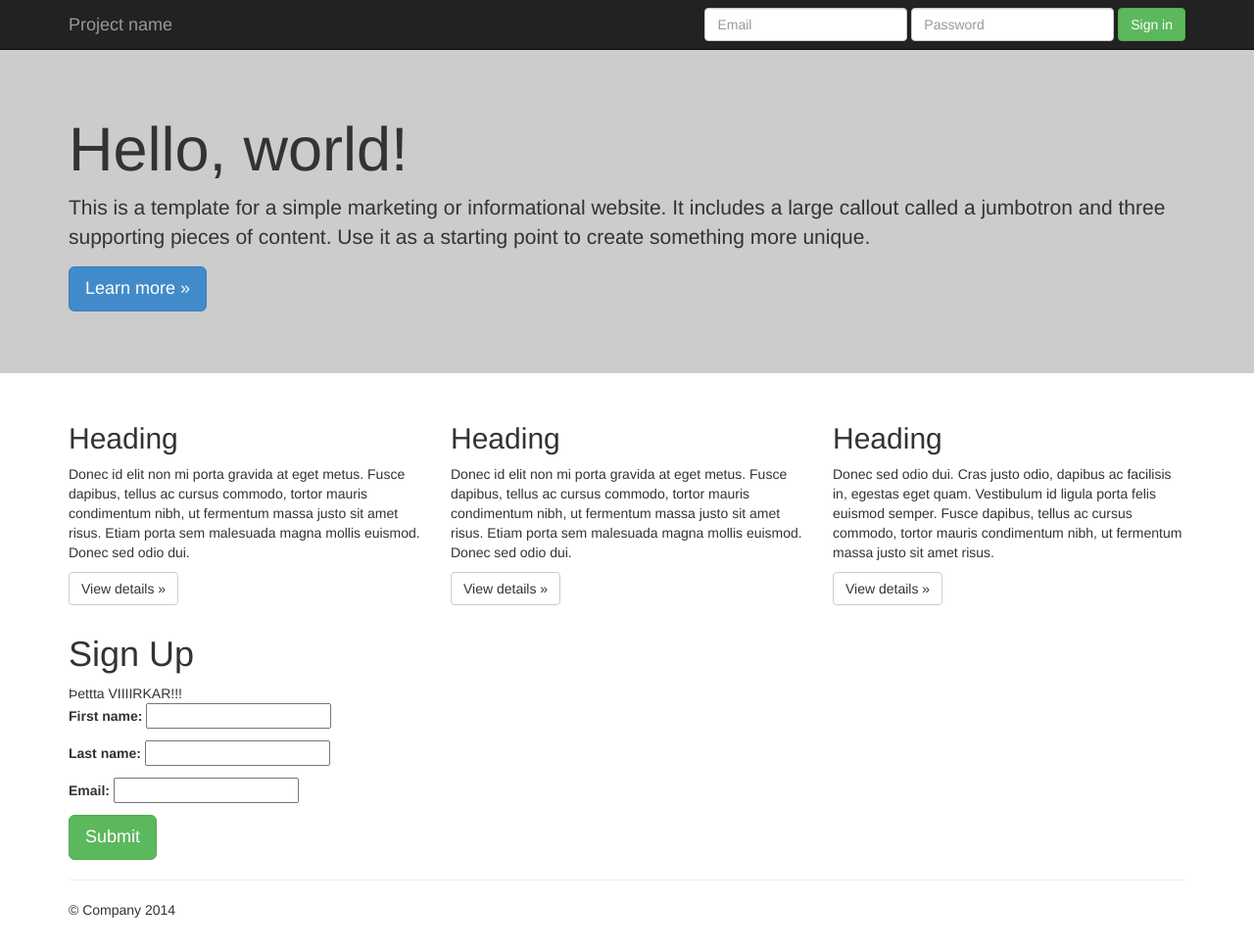
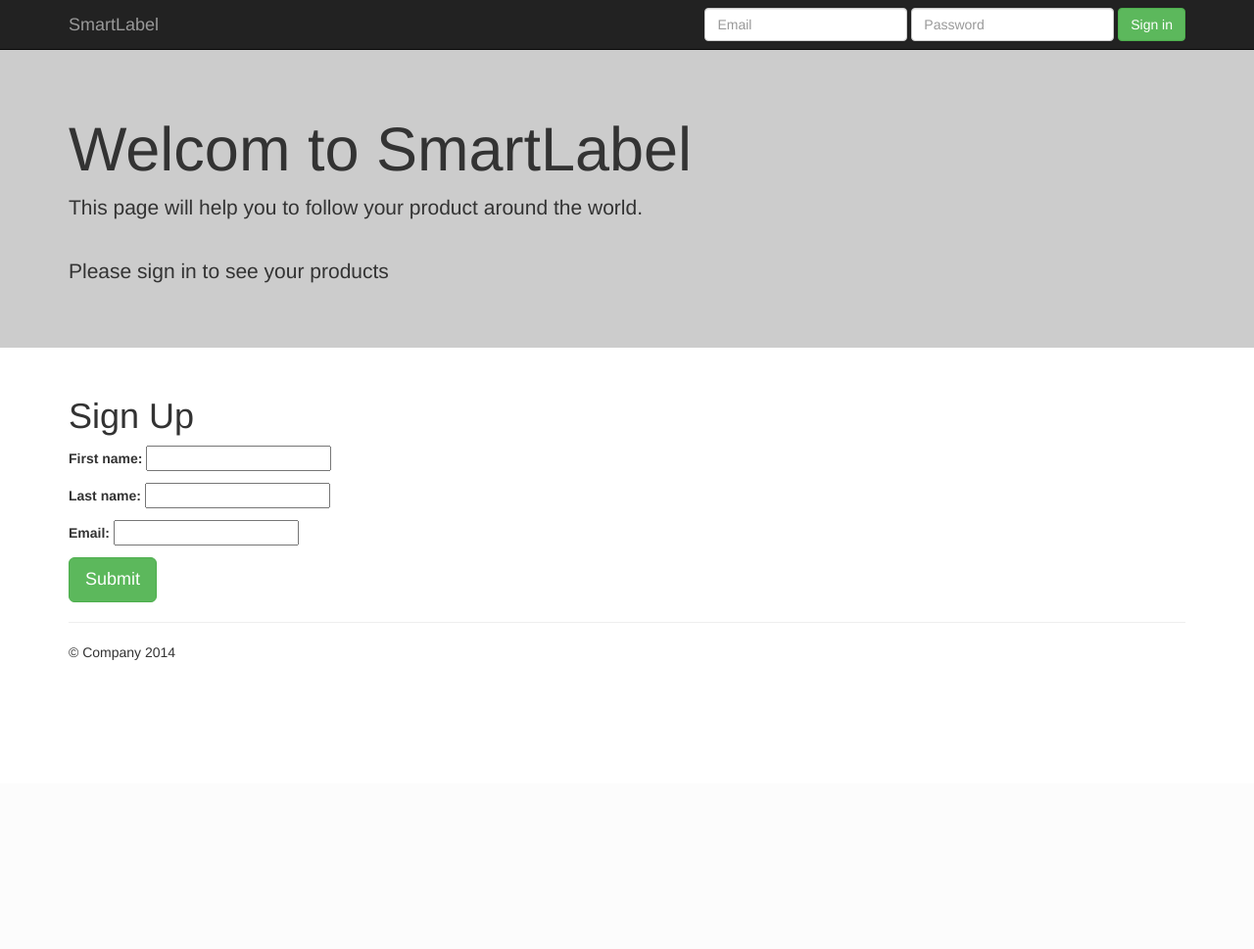
Before and after one commit to als34/HBV2-hopur15, a Django app: template smartLabelS/static/templates/signup.html in a window 1280 px wide. Shown: the whole page at 98% size. After the commit the page ends 674 px from the top, so only its background shows below. Run offline with Django 3.2, Linux system fonts and the light colour scheme; the template is opened without the code that fills it: values that come from a table or form of the project are taken from there, others are empty; parts of the project's set-up code (start-up, migrations or seed data) failed here and were passed over; some libraries are stand-ins or nearby versions.

Commit message:
lagadi upphafsisduna og setti inn kort

```diff
--- a/smartLabelS/static/templates/base.html
+++ b/smartLabelS/static/templates/base.html
@@ -40,7 +40,7 @@
             <span class="icon-bar"></span>
             <span class="icon-bar"></span>
           </button>
-          <a class="navbar-brand" href="#">Project name</a>
+          <a class="navbar-brand" href="#">SmartLabel</a>
         </div>
         <div class="navbar-collapse collapse">
           <form class="navbar-form navbar-right" role="form">
@@ -78,21 +78,7 @@
 
       <!-- Example row of columns -->
       <div class="row">
-        <div class="col-md-4">
-          <h2>Heading</h2>
-          <p>Donec id elit non mi porta gravida at eget metus. Fusce dapibus, tellus ac cursus commodo, tortor mauris condimentum nibh, ut fermentum massa justo sit amet risus. Etiam porta sem malesuada magna mollis euismod. Donec sed odio dui. </p>
-          <p><a class="btn btn-default" href="#" role="button">View details &raquo;</a></p>
-        </div>
-        <div class="col-md-4">
-          <h2>Heading</h2>
-          <p>Donec id elit non mi porta gravida at eget metus. Fusce dapibus, tellus ac cursus commodo, tortor mauris condimentum nibh, ut fermentum massa justo sit amet risus. Etiam porta sem malesuada magna mollis euismod. Donec sed odio dui. </p>
-          <p><a class="btn btn-default" href="#" role="button">View details &raquo;</a></p>
-       </div>
-        <div class="col-md-4">
-          <h2>Heading</h2>
-          <p>Donec sed odio dui. Cras justo odio, dapibus ac facilisis in, egestas eget quam. Vestibulum id ligula porta felis euismod semper. Fusce dapibus, tellus ac cursus commodo, tortor mauris condimentum nibh, ut fermentum massa justo sit amet risus.</p>
-          <p><a class="btn btn-default" href="#" role="button">View details &raquo;</a></p>
-        </div>
+
         <div class="col-md-4">
         {% block content %}{% endblock %}
         </div>
--- a/smartLabelS/static/templates/signup.html
+++ b/smartLabelS/static/templates/signup.html
@@ -4,9 +4,11 @@
 <!-- Main jumbotron for a primary marketing message or call to action -->
     <div class="jumbotron">
       <div class="container">
-        <h1>Hello, world!</h1>
-        <p>This is a template for a simple marketing or informational website. It includes a large callout called a jumbotron and three supporting pieces of content. Use it as a starting point to create something more unique.</p>
-        <p><a class="btn btn-primary btn-lg" role="button">Learn more &raquo;</a></p>
+        <h1>Welcom to SmartLabel</h1>
+        <p>This page will help you to follow your product around the world.</p>
+        <br />
+        <p>Please sign in to see your products </p>
+        <!-- <p><a class="btn btn-primary btn-lg" role="button">Please sign in to see your products &raquo;</a></p>-->
       </div>
     </div>
 
@@ -14,7 +16,7 @@
 
 {% block content %}
 			<h1>Sign Up</h1>
-			Þettta VIIIIRKAR!!!
+
 			<form method='POST' action=''> {% csrf_token %}
 				{{form.as_p}}
 
--- a/smartLabelS/static/templates/thankyou.html
+++ b/smartLabelS/static/templates/thankyou.html
@@ -1,7 +1,8 @@
 {% extends 'base.html' %}
 
-{% block content %}
+{% block jumbotron %}
 
 <h4>Thank you for joining!</h4>
+<img src="/media/kort.JPG" alt="leidin" border="0" >
 
 {% endblock %}
```
Also changed, not shown: smartLabelS/db.sqlite3, smartLabelS/static/media/kort.JPG (added).
